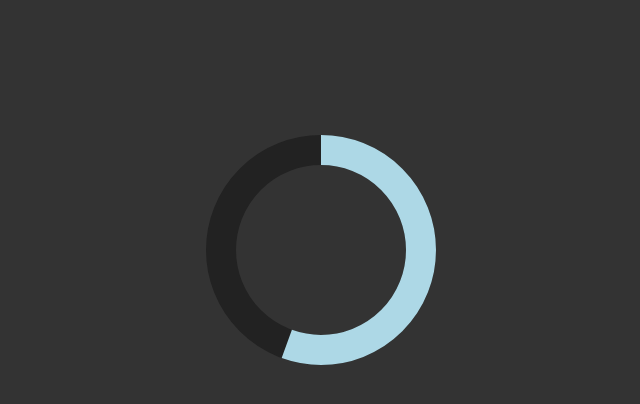
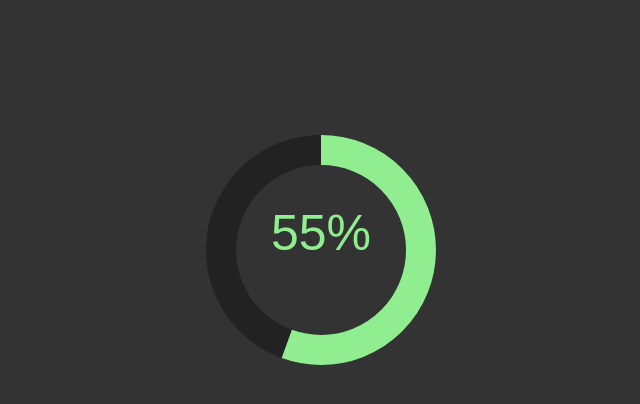
Before and after one commit to BritishPandaChick/gauge-charts, a plain HTML site: page index.html in a window 1280 px wide. Shown: the whole page, without its empty margins (319-959 px from the left). Drawn offline with Linux system fonts and the light colour scheme.

Commit message:
Add if statements to animation_to, draw, and init functions. Add variables at top of script file. Add font-face to style.css

```diff
--- a/css/style.css
+++ b/css/style.css
@@ -8,3 +8,9 @@ body {
     width: 300px;
     margin: 100px auto;
 }
+
+/* Custom font for numbers */
+@font-face {
+    font-family: "bebas";
+    src: url("http://thecodeplayer.com/uploads/fonts/BebasNeue.otf");
+}
--- a/js/script.js
+++ b/js/script.js
@@ -8,8 +8,12 @@ window.onload = function(){
     var H = canvas.height;
     //Variables
     var degrees = 0;
-    var color = "lightblue";
+    var new_degrees = 0;
+    var difference = 0;
+    var color = "lightgreen"; //green looks better
     var bgcolor = "#222";
+    var text;
+    var animation_loop, redraw_loop;
 
     function init(){
         //Clear the canvas everytime a chart is drawn
@@ -35,12 +39,28 @@ window.onload = function(){
         ctx.arc(W/2, H/2, 100, 0 - 90*this.Math.PI/180, radians - 90 * Math.PI/180, false); //you can see the arc now
         //you can see the arc now
         ctx.stroke();
+
+        //Lets add the text
+        ctx.fillStyle = color;
+        ctx.font = "50px arial";
+        text = Math.floor(degrees/360*100) + "%";
+        //Let's center the text
+        //deducting half of text width from position x
+        text_width = ctx.measureText(text).width;
+        //adding manual value to position y
+        //be measured easily. There are hacks but we will keep it manual for now.
+        ctx.fillText(text, W/2 - text_width/2, H/2);
     }
 
     function draw(){
+        //Cancel any movement animation if a new chart is requested
+        if(typeof animation_loop != undefined) {
+            clearInterval(animation_loop);
+        }
+
         //random degree from 0 to 360
         new_degrees = Math.round(Math.random()*360);
-        var difference = new_degrees - degrees;
+        difference = new_degrees - degrees;
         //This will animate the gauge to new positions
         //This animation will take 1 second
         //time for each frame 1 sec / difference in degrees
@@ -49,14 +69,15 @@ window.onload = function(){
 
     //function to make the chart move to new degrees
     function animate_to(){
+        //clear animation loop if degrees reaches to new_degrees
+        if(degrees == new_degrees){
+            clearInterval(animation_loop);
+        }
+
         if(degrees < new_degrees) {
             degrees++;
         } else {
             degrees--;
-
-            if(degrees == new_degrees){ //clear animation loop if degrees reaches to new_degree
-                clearInterval(animation_loop);
-            }
         }
         init();
     }
```
